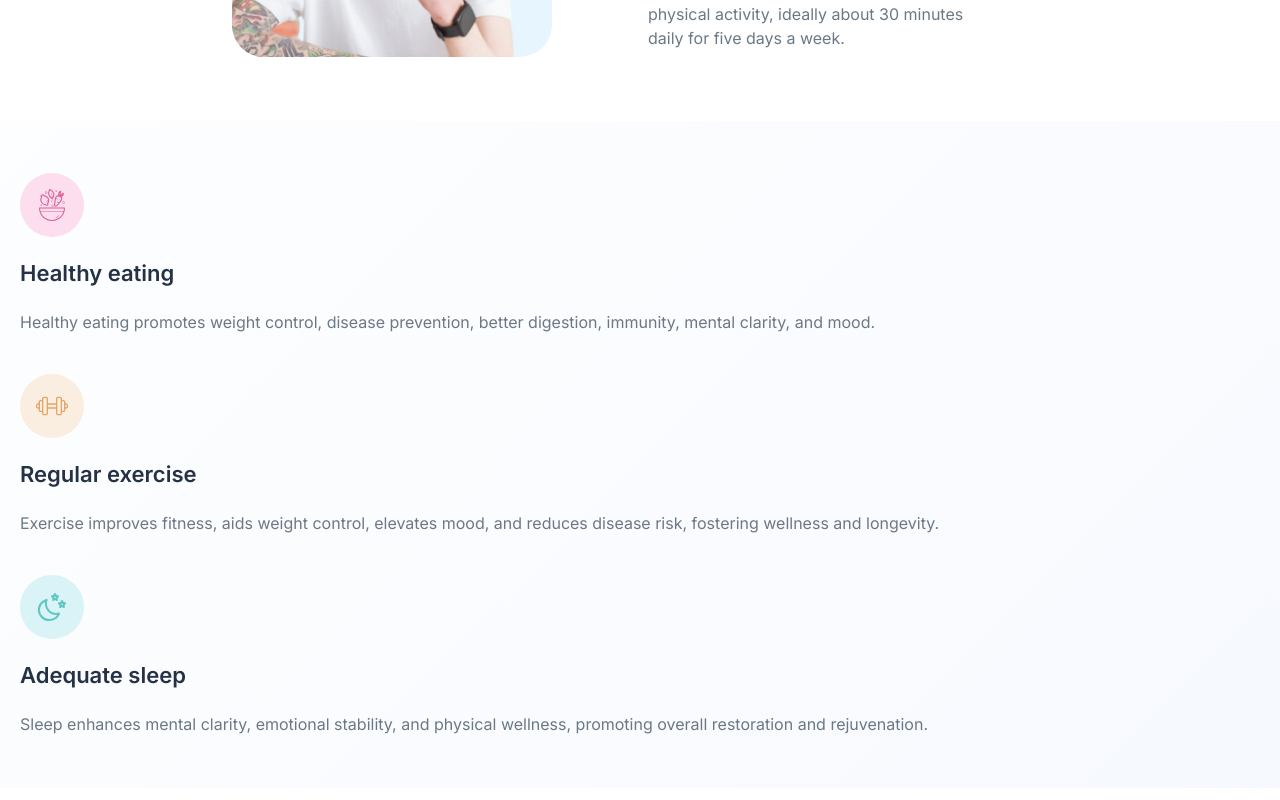
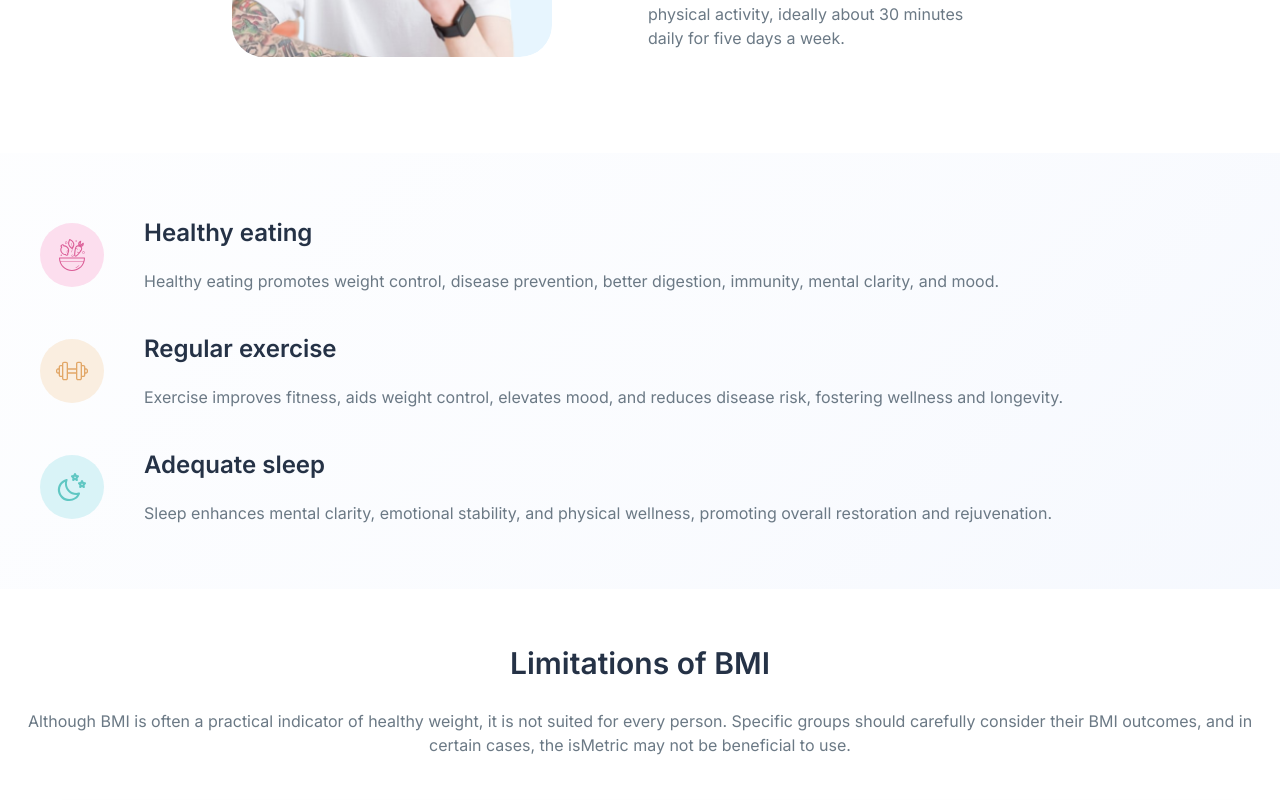
Before and after one commit to lucasweidas/bmi-calculator, a Next.js app: page / in a window 1280 px wide. Shown: the part 1240-2040 px from the top of the page. Built offline with nearby package versions, Linux system fonts and the light colour scheme.

Commit message:
finish styles of 3nd section component medium version

```diff
--- a/app/page.tsx
+++ b/app/page.tsx
@@ -38,33 +38,33 @@ export default function Home() {
             </p>
           </div>
         </section>
-        <section className="mt-16 flex flex-col gap-10 bg-linear-gradient-blue-50 px-5 py-12.5">
-          <div className="flex flex-col gap-5">
-            <div className="flex h-16 w-16 items-center justify-center rounded-full bg-pink-100">
+        <section className="mt-16 flex flex-col gap-10 bg-linear-gradient-blue-50 px-5 py-12.5 md:mt-24 md:px-10 md:py-16">
+          <div className="flex flex-col gap-5 md:flex-row md:items-center md:gap-10">
+            <div className="flex h-16 w-16 items-center justify-center rounded-full bg-pink-100 md:flex-none">
               <Image src="/images/bowl.svg" alt="" width={26} height={32} aria-hidden="true" />
             </div>
             <div>
-              <h3 className="mb-5 text-2lg font-semibold text-blue-800">Healthy eating</h3>
+              <h3 className="mb-5 text-1.5xl font-semibold text-blue-800 md:text-2xl">Healthy eating</h3>
               <p className="text-gray-500">Healthy eating promotes weight control, disease prevention, better digestion, immunity, mental clarity, and mood.</p>
             </div>
           </div>
-          <div className="flex flex-col gap-5">
-            <div className="flex h-16 w-16 items-center justify-center rounded-full bg-orange-100">
+          <div className="flex flex-col gap-5 md:flex-row md:items-center md:gap-10">
+            <div className="flex h-16 w-16 items-center justify-center rounded-full bg-orange-100 md:flex-none">
               <Image src="/images/gym.svg" alt="" width={32} height={32} aria-hidden="true" />
             </div>
             <div>
-              <h3 className="mb-5 text-2lg font-semibold text-blue-800">Regular exercise</h3>
+              <h3 className="mb-5 text-1.5xl font-semibold text-blue-800 md:text-2xl">Regular exercise</h3>
               <p className="text-gray-500">
                 Exercise improves fitness, aids weight control, elevates mood, and reduces disease risk, fostering wellness and longevity.
               </p>
             </div>
           </div>
-          <div className="flex flex-col gap-5">
-            <div className="flex h-16 w-16 items-center justify-center rounded-full bg-turquoise-100">
+          <div className="flex flex-col gap-5 md:flex-row md:items-center md:gap-10">
+            <div className="flex h-16 w-16 items-center justify-center rounded-full bg-turquoise-100 md:flex-none">
               <Image src="/images/night.svg" alt="" width={32} height={32} aria-hidden="true" />
             </div>
             <div>
-              <h3 className="mb-5 text-2lg font-semibold text-blue-800">Adequate sleep</h3>
+              <h3 className="mb-5 text-1.5xl font-semibold text-blue-800 md:text-2xl">Adequate sleep</h3>
               <p className="text-gray-500">
                 Sleep enhances mental clarity, emotional stability, and physical wellness, promoting overall restoration and rejuvenation.
               </p>
--- a/tailwind.config.js
+++ b/tailwind.config.js
@@ -7,7 +7,7 @@ module.exports = {
         sans: ['var(--font-inter)'],
       },
       fontSize: {
-        '2lg': '1.375rem',
+        '1.5xl': '1.375rem',
       },
       lineHeight: {
         tiny: 1.125,
```
